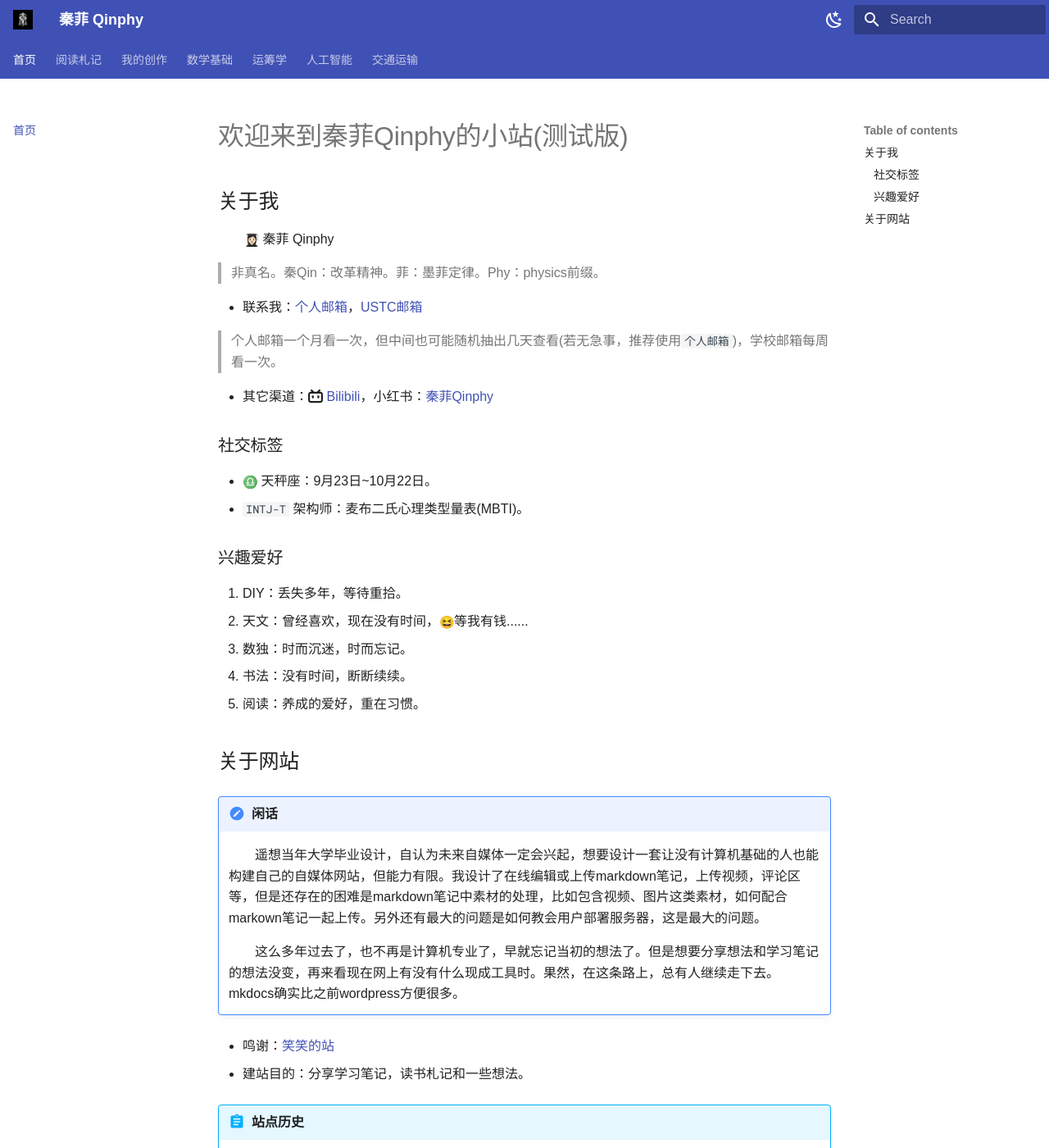
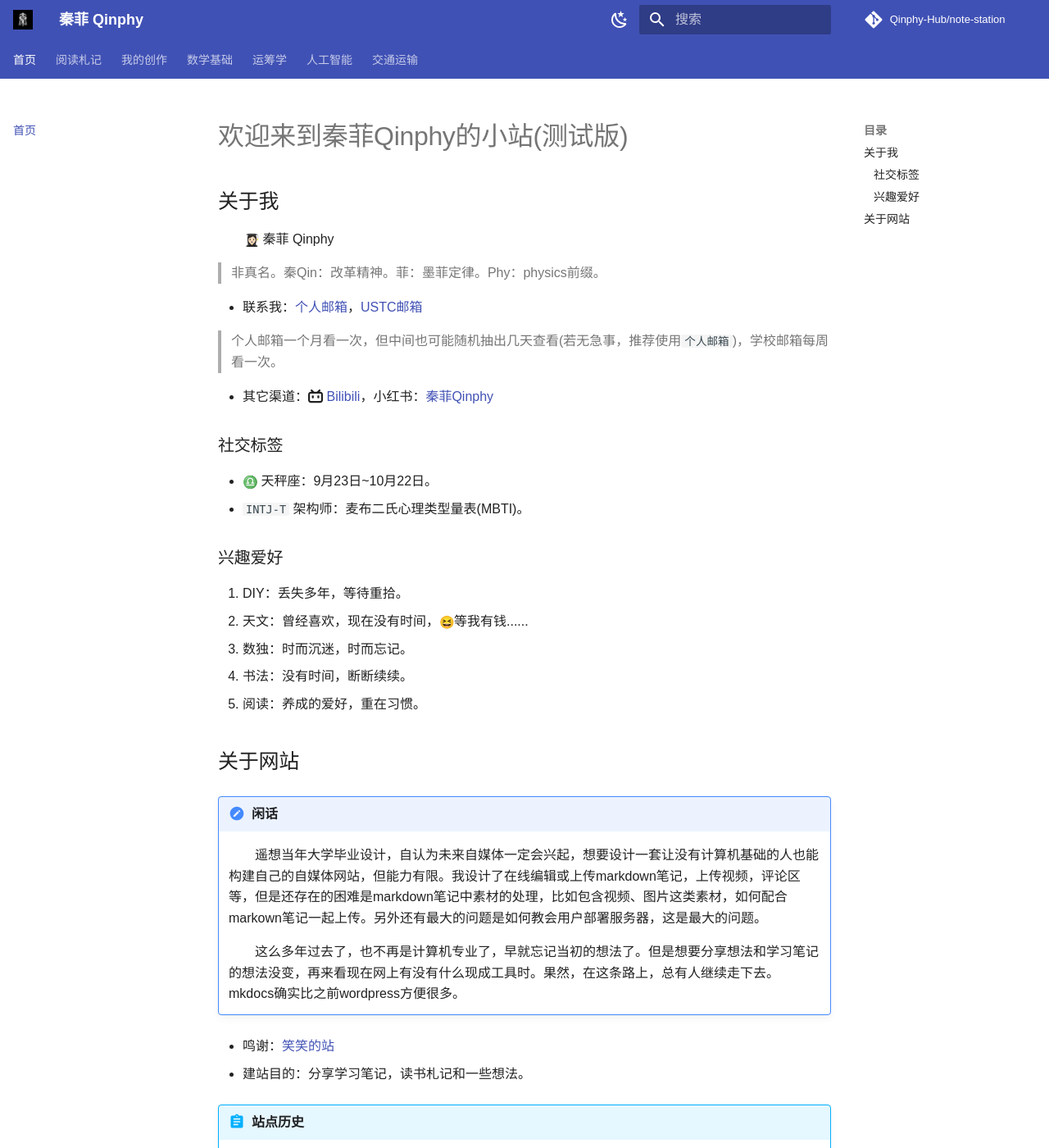
Before and after one commit to Qinphy-Hub/note-station, an MkDocs documentation site: the page built from docs/index.md, in a window 1280 px wide and 1400 px high. Shown: the whole window at 82% size. Built offline with MkDocs 1.6.1 and Material for MkDocs 9.7.7, drawn with Linux system fonts in a browser that asks for light colours; emoji names are drawn with the system emoji font; comment, search, counter and statistics services are not loaded; a style sheet for code colours, icons or effects is not loaded.

Commit message:
unknown problem

```diff
--- a/mkdocs.yml
+++ b/mkdocs.yml
@@ -1,17 +1,30 @@
 site_name: 秦菲 Qinphy
 site_url: https://qinphy-hub.github.io/note-station/
+site_description: 秦菲Qinphy的分享站台
+site_dir: site
+site_author: Qinphy-Hub
+
+repo_url: https://github.com/Qinphy-Hub/note-station/
+repo_name: Qinphy-Hub/note-station
+
+edit_uri: /edit/main/docs
+docs_dir: docs/
+
 theme:
+  language: "zh"
   name: material
+  font: false
   features:
     - navigation.tabs
+    - navigation.top
+    - navigation.indexes
+    - navigation.instant
     - search.suggest
     - search.highlight
     - search.share
-    - navigation.top
-    - navigation.indexes
-    - navigation.instant
     - content.footnote.tooltips
     - content.tabs.link
+    - content.code.copy
   palette:
     - media: "(prefers-color-scheme: light)"
       scheme: default
@@ -27,6 +40,8 @@
   favicon: assets/logo.jpg
   icon:
     annotation: material/chevron-right-circle
+    view: material/eye
+    repo: fontawesome/brands/git-alt
 
 # ==================== 文档目录 =====================
 nav:
@@ -65,10 +80,6 @@
     - 用户均衡: Part6/UE.md
 # ====================== end =======================
 
-docs_dir: docs/
-
-
-
 extra:
   social:
     - icon: fontawesome/brands/github
@@ -77,26 +88,29 @@
       link: https://space.bilibili.com/433525536
     - icon: fontawesome/solid/paper-plane
       link: mailto:qinphy@126.com
-  analytics:
-  provider: google
-  property: G-NVXC1ZHJ8C
-  feedback:
-    title: Was this page helpful?
-    ratings:
-      - icon: material/emoticon-happy-outline
-        name: This page was helpful
-        data: 1
-        note: >-
-          Thanks for your feedback!
-      - icon: material/emoticon-sad-outline
-        name: This page could be improved
-        data: 0
-        note: >-
-          Thanks for your feedback! Help us improve this page by
-          using our <a href="..." target="_blank" rel="noopener">feedback form</a>.
+  # analytics:
+  #   provider: google
+  #   property: G-NVXC1ZHJ8C
+  #   feedback:
+  #     title: Was this page helpful?
+  #     ratings:
+  #       - icon: material/emoticon-happy-outline
+  #         name: This page was helpful
+  #         data: 1
+  #         note: >-
+  #           Thanks for your feedback!
+  #       - icon: material/emoticon-sad-outline
+  #         name: This page could be improved
+  #         data: 0
+  #         note: >-
+  #           Thanks for your feedback! Help us improve this page by
+  #           using our <a href="..." target="_blank" rel="noopener">feedback form</a>.
+
 copyright: Copyright &copy; 2026 - 2030 Qinphy
 
 markdown_extensions:
+  - meta
+  - def_list
   - pymdownx.blocks.caption
   - pymdownx.critic:
       mode: view
@@ -104,15 +118,22 @@
   - pymdownx.keys
   - pymdownx.mark
   - pymdownx.tilde
+  - pymdownx.tasklist:
+      custom_checkbox: true
   - admonition
   - pymdownx.details
   - pymdownx.superfences
   - md_in_html
   - pymdownx.tabbed:
       alternate_style: true
+  - pymdownx.highlight:
+      anchor_linenums: true
+  - pymdownx.inlinehilite
+  - pymdownx.snippets
   - footnotes
   - pymdownx.arithmatex:
       generic: true
+      block_tag: "pre"
   - attr_list
   - pymdownx.emoji:
       emoji_index: !!python/name:material.extensions.emoji.twemoji
@@ -133,6 +154,7 @@
 plugins:
   - statistics
   - glightbox
+  - tags
   - search:
       separator: '[\s\u200b\-]'
       lang: zh
@@ -140,9 +162,8 @@
       show_contribution: true
       exclude:
         - index.md
-        - index_CN.md
       enabled: true
-      show_email_address: false
+      show_email_address: true
   - git-revision-date-localized:
       type: datetime
       custom_format: "%d %B %Y"
```
Also changed, not shown: 1 other file.
